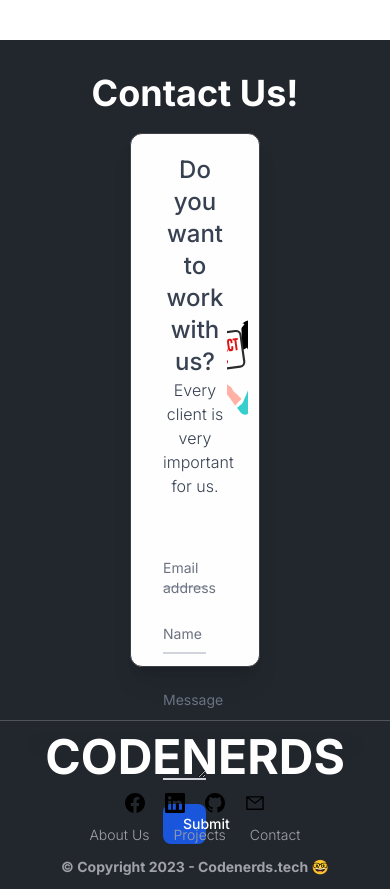
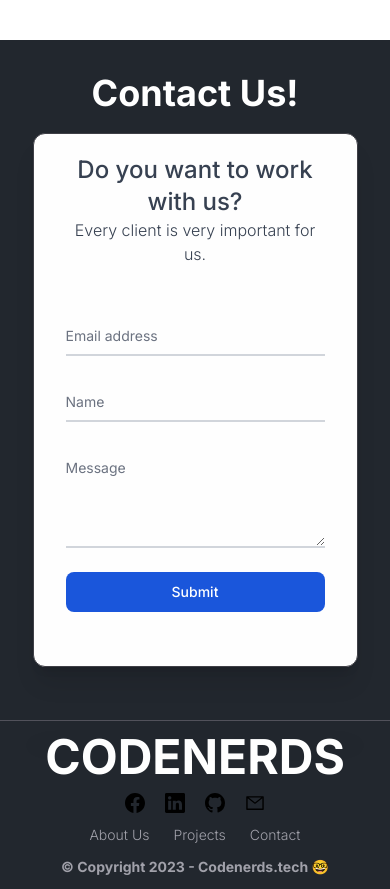
Before and after one commit to codenerds-org/codenerds-old, a Next.js app: page / in a window 390 px wide. Shown: the part 1600-2489 px from the top of the page. Built offline with nearby package versions, Linux system fonts and the light colour scheme.

Commit message:
style: added responsive design to contact form

```diff
--- a/src/app/components/Contact.tsx
+++ b/src/app/components/Contact.tsx
@@ -35,7 +35,7 @@
       <h1 className="text-white my-5 font-bold text-4xl md:text-6xl mb-5">
         Contact Us!
       </h1>
-      <div className="flex h-5/6 w-2/6 text-center rounded-xl bg-[#FEFEFE] border border-zinc-700 shadow-xl py-5 px-8">
+      <div className="flex h-5/6 w-5/6 xl:w-2/6 text-center rounded-xl bg-[#FEFEFE] border border-zinc-700 shadow-xl py-5 px-8">
         <div className="flex flex-col w-full">
           <div className="flex flex-col mb-12">
             <h1 className="w-full h-min text-gray-700 font-medium text-2xl justify-start">
@@ -45,7 +45,7 @@
               Every client is very important for us.
             </h2>
           </div>
-          <div className="flex flex-col w-2/3 h-full">
+          <div className="flex flex-col w-full md:w-2/3 h-full">
             <form onSubmit={handleSubmit}>
               <div className="relative z-0 w-full mb-6 group">
                 <input
@@ -105,7 +105,7 @@
             </form>
           </div>
         </div>
-        <div className="flex align-center justify-center items-center w-1/3">
+        <div className="hidden md:flex align-center justify-center items-center w-1/3">
           <Anims />
         </div>
       </div>
```
